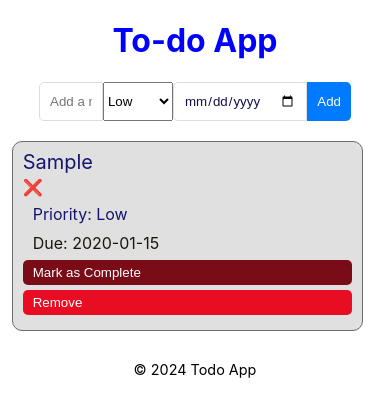
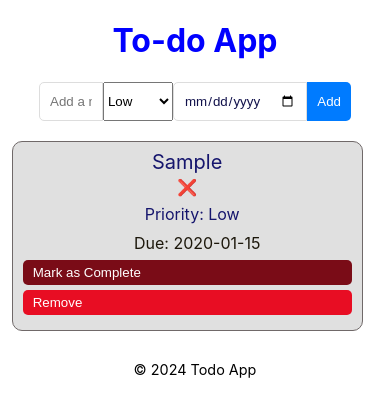
Before and after one commit to davidxv15/ToDo, a React (Create React App) app: page / in a window 390 px wide. Both pictures are taken after typing "Sample", "2020-01-15" into the empty fields and a click on the button "Add". Shown: the top 416 px of the page. Built offline with nearby package versions, Linux system fonts and the light colour scheme.

Commit message:
media queries

```diff
--- a/src/components/TodoItem.css
+++ b/src/components/TodoItem.css
@@ -42,24 +42,24 @@ li .actions {
 li .due-date {
   padding: 2px 10px; /* Uniform padding */
   color: rgb(28, 23, 11);
-  transform: translateX(-120px); /* Remove transform for better responsiveness */
+  transform: translateX(-120px); /* Adjust position */
 }
 
 li .completion-status {
   padding-right: 10px;
-  transform: translateX(-120px); /* Remove transform for better responsiveness */
+  transform: translateX(-120px); /* Adjust position */
 }
 
 li .priority {
   padding: 2px 10px;
-  transform: translateX(-120px);
+  transform: translateX(-120px); /* Adjust position */
 }
 
 li .actions {
   display: flex;
   gap: 10px; /* Space between buttons */
   transform: translateX(-70px);
-  align-items:baseline;
+  align-items: baseline;
 }
 
 li button {
@@ -71,8 +71,9 @@ li button {
 /* Media Queries for Better Responsiveness */
 @media (max-width: 768px) {
   li {
-    flex-direction: row; /* Stack items vertically on smaller screens */
-    align-items: flex-start;
+    flex-direction: row; /* Keep items in a row on smaller screens */
+    flex-wrap: wrap; /* Allow items to wrap if they overflow */
+    align-items: center;
   }
 
   li .task-text,
@@ -80,11 +81,11 @@ li button {
   li .priority,
   li .due-date,
   li .actions {
+    flex: 1 1 auto; /* Allow flex items to grow and shrink */
     text-align: left;
     width: 100%; /* Make each span take full width */
     margin-bottom: 5px;
-    transform: translateX(0px);
-    /* display: inline; */
+    transform: translateX(0px); /* Remove transform for responsiveness */
   }
 
   li .task-text,
@@ -93,17 +94,19 @@ li button {
   li .due-date {
     display: inline-block;
     flex-direction: row;
+    text-align: center; /* Center the text */
   }
 
   li .actions {
     flex-direction: row;
     justify-content: flex-start;
+    width: 100%;
     gap: 5px;
     transform: translateX(0px);
   }
 
   li button {
-    width: 100%; /* Make buttons full width on smaller screens */
+    width: auto; /* Allow button width to adjust based on content */
     transform: translateX(0px);
   }
 }
```
